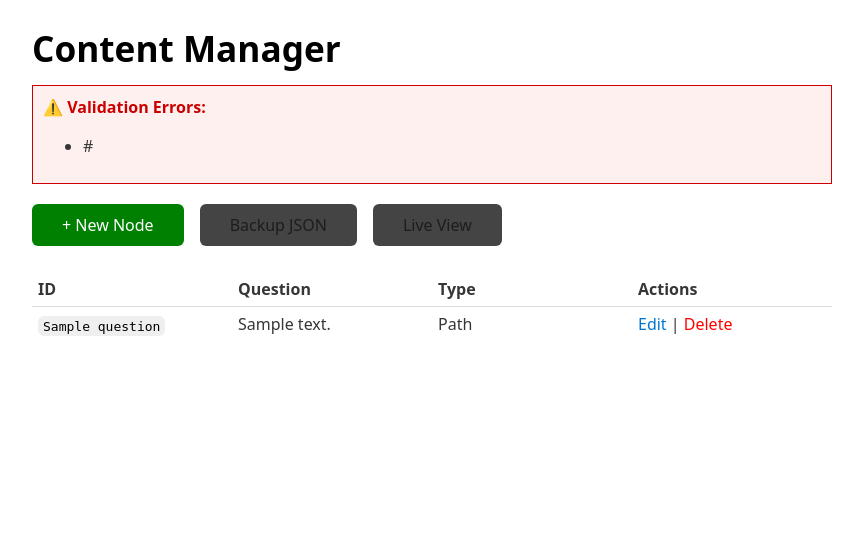
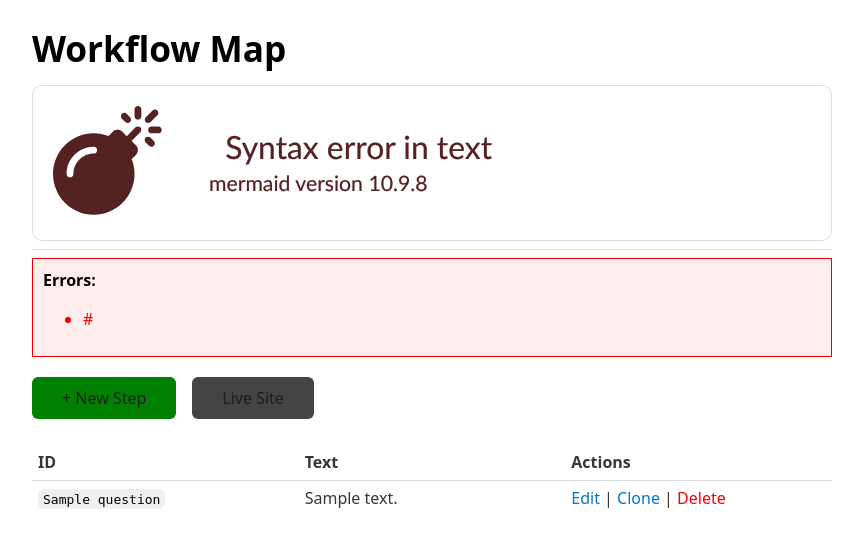
Before and after one commit to FindMyJabs/decisiontree, a Flask app: template templates/admin.html in a window 1280 px wide. Shown: the top 548 px of the page, without its empty margins (208-1071 px from the left). Run offline with Flask 3, Linux system fonts and the light colour scheme; the template is opened without the code that fills it: most values are stand-ins (such as "Sample title", 1, 10 or a date in 2020).

Commit message:
Refactor admin dashboard layout and elements

```diff
--- a/templates/admin.html
+++ b/templates/admin.html
@@ -1,31 +1,37 @@
 <!DOCTYPE html>
 <html>
 <head>
-    <title>Admin Dashboard</title>
     <link rel="stylesheet" href="https://cdn.jsdelivr.net/npm/water.css@2/out/water.css">
+    <script src="https://cdn.jsdelivr.net/npm/mermaid/dist/mermaid.min.js"></script>
+    <script>mermaid.initialize({ startOnLoad: true });</script>
 </head>
 <body>
-    <h1>Content Manager</h1>
+    <h1>Workflow Map</h1>
+    <div class="mermaid" style="background:white;padding:20px;border:1px solid #ddd;border-radius:10px;">
+        {{ flowchart }}
+    </div>
+    <hr>
     {% if broken_links %}
-    <div style="background: #fff0f0; border: 1px solid #c00; padding: 10px; margin-bottom: 20px;">
-        <strong style="color: #c00;">⚠️ Validation Errors:</strong>
-        <ul>{% for link in broken_links %}<li>{{ link }}</li>{% endfor %}</ul>
-    </div>
+        <div style="background:#ffecec;color:#e00;padding:10px;border:1px solid #e00;">
+            <strong>Errors:</strong> <ul>{% for b in broken_links %}<li>{{ b }}</li>{% endfor %}</ul>
+        </div>
     {% endif %}
-    <div style="display: flex; gap: 10px; margin-bottom: 20px;">
-        <a href="{{ url_for('edit_question') }}"><button style="background: green; color: white;">+ New Node</button></a>
-        <a href="{{ url_for('backup_json') }}"><button style="background: #444;">Backup JSON</button></a>
-        <a href="{{ url_for('index') }}"><button style="background: #444;">Live View</button></a>
+    <div style="display:flex;gap:10px;margin:20px 0;">
+        <a href="{{ url_for('edit_question') }}"><button style="background:green;">+ New Step</button></a>
+        <a href="{{ url_for('index') }}"><button style="background:#444;">Live Site</button></a>
     </div>
     <table>
-        <thead><tr><th>ID</th><th>Question</th><th>Type</th><th>Actions</th></tr></thead>
+        <thead><tr><th>ID</th><th>Text</th><th>Actions</th></tr></thead>
         <tbody>
-            {% for id, data in questions.items() %}
+            {% for id, d in questions.items() %}
             <tr>
                 <td><code>{{ id }}</code></td>
-                <td>{{ data.text }}</td>
-                <td>{{ "Result" if not data.options else "Path" }}</td>
-                <td><a href="{{ url_for('edit_question', q_id=id) }}">Edit</a> | <a href="{{ url_for('delete_question', q_id=id) }}" style="color:red">Delete</a></td>
+                <td>{{ d.text }}</td>
+                <td>
+                    <a href="{{ url_for('edit_question', q_id=id) }}">Edit</a> |
+                    <a href="{{ url_for('clone_question', q_id=id) }}">Clone</a> |
+                    <a href="{{ url_for('delete_question', q_id=id) }}" style="color:red">Delete</a>
+                </td>
             </tr>
             {% endfor %}
         </tbody>
```
